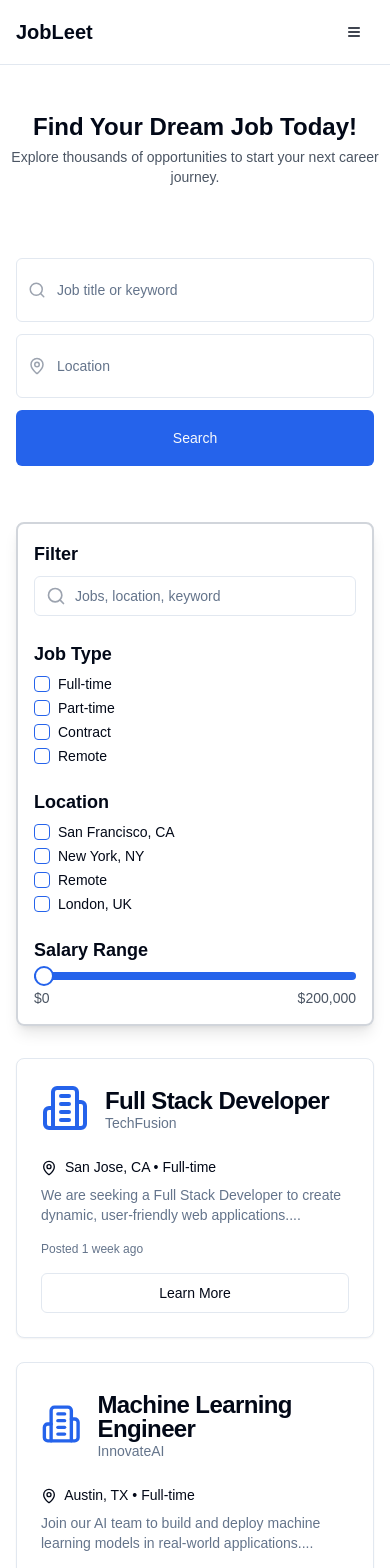
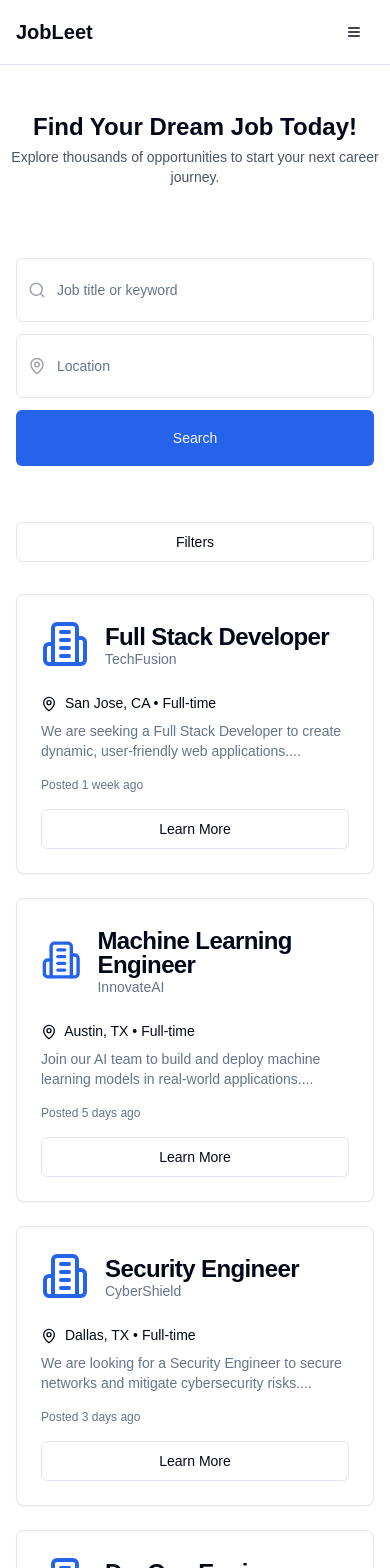
Before and after one commit to nixhantb/jobleet-ui, a Next.js app: page /jobs in a window 390 px wide. Shown: the top 1568 px of the page. Built offline with nearby package versions, Linux system fonts and the light colour scheme.

Commit message:
add better otganization of the job search filter in mobile devices

```diff
--- a/app/components/Jobs/jobs.tsx
+++ b/app/components/Jobs/jobs.tsx
@@ -2,13 +2,11 @@
 
 import React, { useState, useEffect } from 'react'
 import { useSearchParams } from 'next/navigation'
-import { MapPin, Building2, Search } from 'lucide-react'
+import { MapPin, Building2} from 'lucide-react'
 import { Button } from "@/components/ui/button"
-import { Input } from "@/components/ui/input"
 import { Card, CardContent, CardHeader, CardTitle, CardDescription } from '@/components/ui/card'
 import { Checkbox } from "@/components/ui/checkbox"
 import { Slider } from "@/components/ui/slider"
-
 import {
   Sheet,
   SheetContent,
@@ -55,7 +53,6 @@ const Jobs = ({ initialJobs }: JobListingsProps) => {
 
   const totalPages = Math.ceil(filteredJobs.length / itemsPerPage);
 
-
   useEffect(() => {
     setSearchTerm(searchParams.get('search') || '')
     setLocation(searchParams.get('location') || '')
@@ -78,7 +75,6 @@ const Jobs = ({ initialJobs }: JobListingsProps) => {
       const matchesJobType = selectedJobTypes.length === 0 || selectedJobTypes.includes(job.jobType)
       const matchesSelectedLocation = selectedLocations.length === 0 || selectedLocations.includes(job.location)
 
-
       const matchesSalaryRange = job.salary
         ? (() => {
           const [min, max] = job.salary.replace(/[$,]/g, '').split('-').map(Number)
@@ -97,25 +93,9 @@ const Jobs = ({ initialJobs }: JobListingsProps) => {
   const handlePageChange = (page: number) => {
     setCurrentPage(page);
   }
-  return (
-    <div className="container mx-auto px-4 py-8">
-      <div className="flex flex-col md:flex-row gap-8">
 
-        <aside className="w-full md:w-1/4 border-2 border-gray-300 rounded-lg p-4 shadow-lg">
-          <div className="sticky top-4 space-y-6">
-            <div>
-              <h2 className="text-lg font-semibold mb-2">Filter</h2>
-              <div className="relative">
-                <Search className="absolute left-3 top-1/2 transform -translate-y-1/2 text-gray-400" size={20} />
-                <Input
-                  type="text"
-                  placeholder="Jobs, location, keyword"
-                  value={searchTerm}
-                  onChange={(e) => setSearchTerm(e.target.value)}
-                  className="pl-10"
-                />
-              </div>
-            </div>
+  const FilterContent = () => (
+    <div className="space-y-6">
       <div>
         <h2 className="text-lg font-semibold mb-2">Job Type</h2>
         {jobTypes.map((type) => (
@@ -180,6 +160,34 @@ const Jobs = ({ initialJobs }: JobListingsProps) => {
         </div>
       </div>
     </div>
+  )
+
+  return (
+    <div className="container mx-auto px-4 py-8">
+      <div className="flex flex-col gap-4">
+        <div className="w-full">
+
+          <div className="md:hidden">
+            <Sheet>
+              <SheetTrigger asChild>
+                <Button variant="outline" className="w-full mb-4">Filters</Button>
+              </SheetTrigger>
+              <SheetContent>
+                <SheetHeader>
+                  <SheetTitle>Filters</SheetTitle>
+                </SheetHeader>
+                <div className="mt-4">
+                  <FilterContent />
+                </div>
+              </SheetContent>
+            </Sheet>
+          </div>
+        </div>
+        <div className="flex flex-col md:flex-row gap-8">
+          <aside className="hidden md:block w-full md:w-1/4 border-2 border-gray-300 rounded-lg p-4 shadow-lg">
+            <div className="sticky top-4">
+              <FilterContent />
+            </div>
           </aside>
           <main className="w-full md:w-3/4">
             <div className="grid grid-cols-1 md:grid-cols-2 gap-6">
@@ -235,7 +243,6 @@ const Jobs = ({ initialJobs }: JobListingsProps) => {
                   </CardContent>
                 </Card>
               ))}
-
             </div>
             <div>
               <Pagination className="mt-6">
@@ -264,6 +271,7 @@ const Jobs = ({ initialJobs }: JobListingsProps) => {
           </main>
         </div>
       </div>
+    </div>
   )
 }
 
```
Lines whose indentation alone changed are shown as unchanged.
